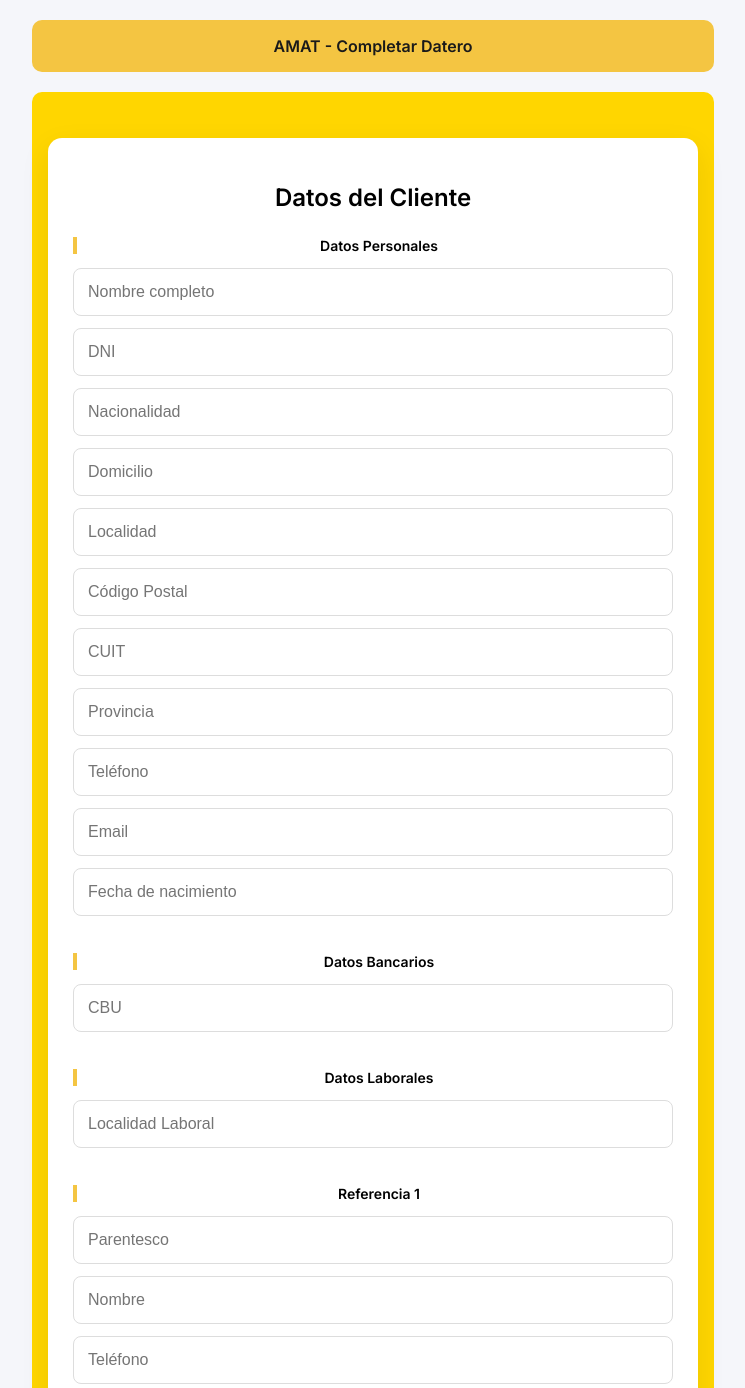
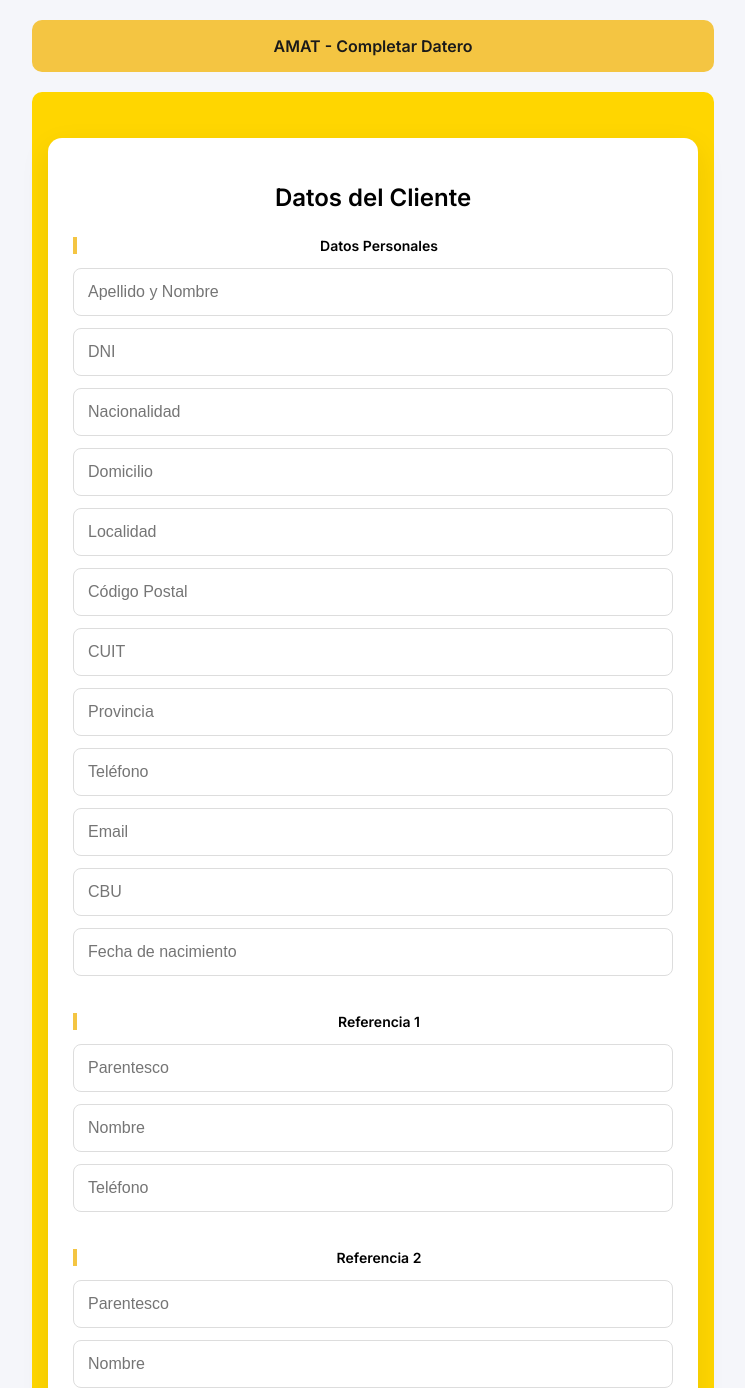
Before and after one commit to pyraed/datero-amat, a Flask app: template templates/cliente.html in a window 1280 px wide. Shown: the top 1388 px of the page, without its empty margins (267-1012 px from the left). Run offline with Flask 3, Linux system fonts and the light colour scheme; the template is opened without the code that fills it, so the values that code supplies are empty; parts of the project's set-up code (start-up, migrations or seed data) failed here and were passed over.

Commit message:
simplifico formulario, elimino bancarios y laborales

```diff
--- a/app.py
+++ b/app.py
@@ -398,18 +398,18 @@ def guardar():
 
     # Sección datos personales
     elementos.append(tabla("DATOS PERSONALES", [
-        ["Apellido y Nombre", datos.get("nombre")],
-        ["DNI", datos.get("dni")],
-        ["Nacionalidad", datos.get("nacionalidad")],
-        ["Domicilio", datos.get("domicilio")],
-        ["Localidad", datos.get("localidad")],
-        ["CP", datos.get("cp")],
-        ["CUIT", datos.get("cuit")],
-        ["Provincia", datos.get("provincia")],
-        ["Teléfono", datos.get("celular")],
-        ["Email", datos.get("email")],
-        ["CBU", datos.get("cbu")],
-        ["Repartición", datos.get("reparticion")]
+        ["Apellido y Nombre", datos.get("nombre").upper()],
+        ["DNI", datos.get("dni").upper()],
+        ["Nacionalidad", datos.get("nacionalidad").upper()],
+        ["Domicilio", datos.get("domicilio").upper()],
+        ["Localidad", datos.get("localidad").upper()],
+        ["CP", datos.get("cp").upper()],
+        ["CUIT", datos.get("cuit").upper()],
+        ["Provincia", datos.get("provincia").upper()],
+        ["Teléfono", datos.get("celular").upper()],
+        ["Email", datos.get("email").upper()],
+        ["CBU", datos.get("cbu").upper()],
+        ["Repartición", datos.get("reparticion").upper()]
     ]))
 
 
@@ -422,15 +422,15 @@ def guardar():
 
     # Referencia 1
     elementos.append(tabla("REFERENCIA 1", [
-        ["Parentesco", datos.get("ref1_parentesco")],
-        ["Nombre", datos.get("ref1_nombre")],
+        ["Parentesco", datos.get("ref1_parentesco").upper()],
+        ["Nombre", datos.get("ref1_nombre").upper()],
         ["Teléfono", datos.get("ref1_tel")]
     ]))
 
     # Referencia 2
     elementos.append(tabla("REFERENCIA 2", [
-        ["Parentesco", datos.get("ref2_parentesco")],
-        ["Nombre", datos.get("ref2_nombre")],
+        ["Parentesco", datos.get("ref2_parentesco").upper()],
+        ["Nombre", datos.get("ref2_nombre").upper()],
         ["Teléfono", datos.get("ref2_tel")]
     ]))
 
@@ -468,7 +468,7 @@ def guardar():
     elementos.append(leyenda)
 
     # Espacio de firma
-    firma = Table([["Firma"],[""]], colWidths=[450], rowHeights=[15,60])
+    firma = Table([["Firma"],[""]], colWidths=[450], rowHeights=[20,120])
     firma.setStyle(TableStyle([("GRID",(0,0),(-1,-1),1,colors.black)]))
     elementos.append(firma)
 
--- a/templates/cliente.html
+++ b/templates/cliente.html
@@ -128,7 +128,7 @@ style="background:#FFD600;"
 <!-- Sección datos personales -->
 <h3>Datos Personales</h3>
 
-<input name="nombre" placeholder="Nombre completo"
+<input name="nombre" placeholder="Apellido y Nombre"
 pattern="[A-Za-zÁÉÍÓÚáéíóúñÑ\s]+"
 oninput="this.value = this.value.replace(/[^A-Za-zÁÉÍÓÚáéíóúñÑ\s]/g, '')"
 required>
@@ -166,24 +166,12 @@ oninput="this.value = this.value.replace(/[^0-9]/g, '')">
 
 <input type="email" name="email" placeholder="Email">
 
-
-<!-- Fecha de nacimiento -->
-<input type="text" name="fecha_nacimiento" placeholder="Fecha de nacimiento" onfocus="this.type='date'">
-
-<!-- Sección datos bancarios -->
-<h3>Datos Bancarios</h3>
-
 <input name="cbu" placeholder="CBU"
 pattern="\d+" inputmode="numeric"
 oninput="this.value = this.value.replace(/[^0-9]/g, '')">
 
-
-<!-- Sección datos laborales -->
-<h3>Datos Laborales</h3>
-
-<input name="loc_laboral" placeholder="Localidad Laboral"
-pattern="[A-Za-zÁÉÍÓÚáéíóúñÑ\s]+"
-oninput="this.value = this.value.replace(/[^A-Za-zÁÉÍÓÚáéíóúñÑ\s]/g, '')">
+<!-- Fecha de nacimiento -->
+<input type="text" name="fecha_nacimiento" placeholder="Fecha de nacimiento" onfocus="this.type='date'">
 
 
 <!-- Referencia 1 -->
```
Also changed, not shown: 1 other file.
